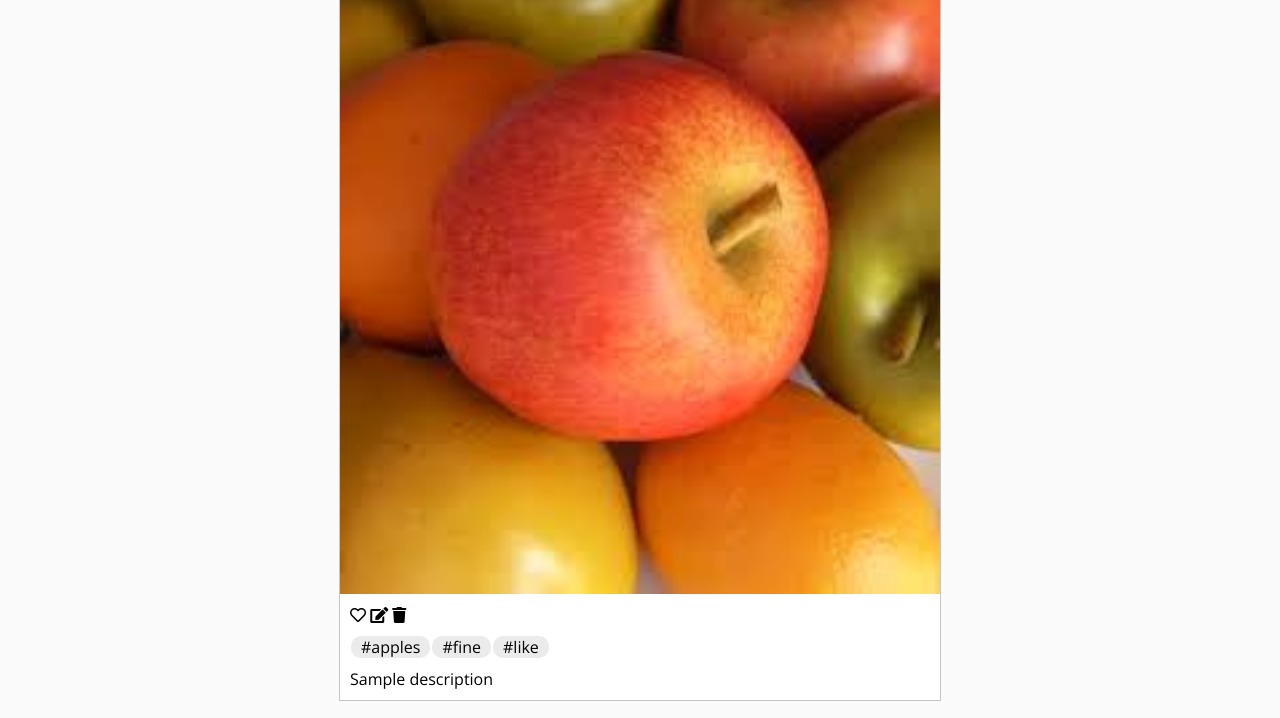
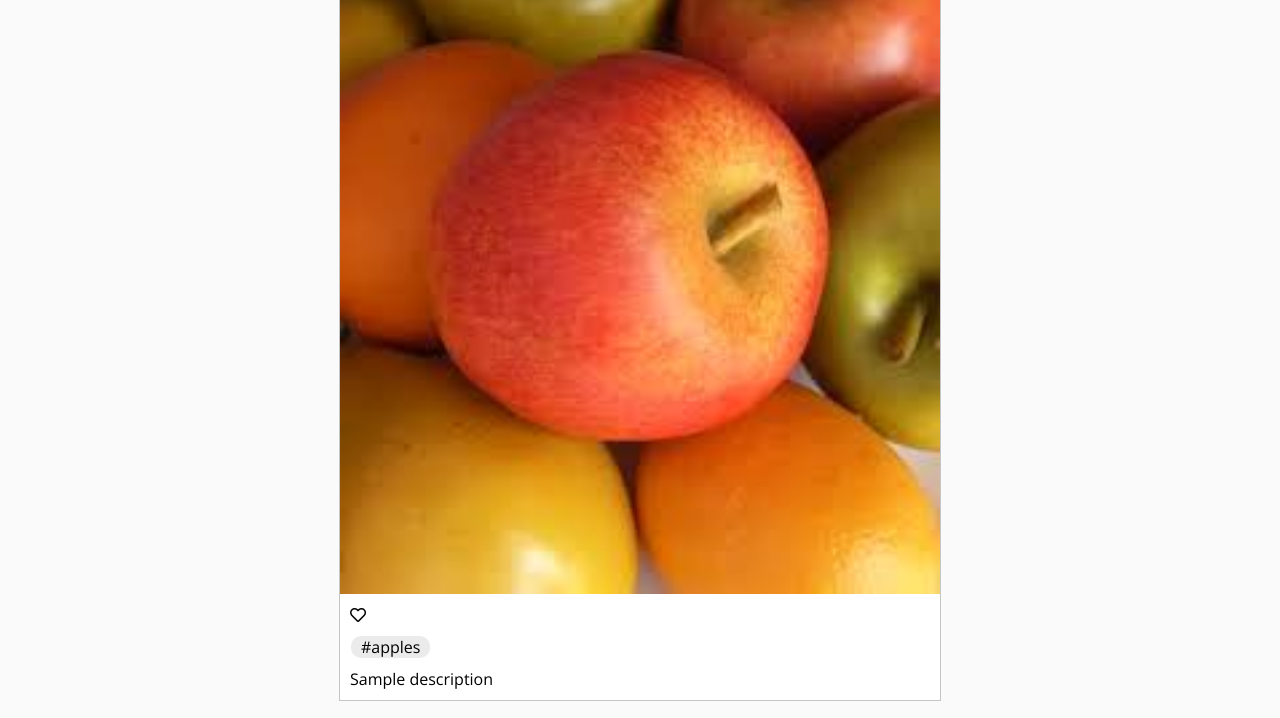
Before and after one commit to NikitaDoroshkin/ep, a plain HTML site: page UI/index.html in a window 1280 px wide. Shown: the part 208-926 px from the top of the page. Drawn offline with nearby package versions, Linux system fonts and the light colour scheme.

Commit message:
task5 changes

```diff
--- a/UI/index.html
+++ b/UI/index.html
@@ -8,6 +8,8 @@
     <link rel="stylesheet" href="styles.css">
     <link href="https://use.fontawesome.com/releases/v5.0.6/css/all.css" rel="stylesheet">
     <link href="https://fonts.googleapis.com/css?family=Open+Sans" rel="stylesheet">
+    <script src="js/photoPosts.js"></script>
+    <script src="js/render.js"></script>
     <title>Shots: photo hosting service</title>
 </head>
 
@@ -29,10 +31,11 @@
 
     <section class="post-container">
         <section class="main-button-container">
-            <button class="main-button"><i class="fas fa-plus"></i>Add new post</button>
+            <button class="main-button">
+                <i class="fas fa-plus"></i> Add new post</button>
         </section>
 
-        <article class="post">
+        <!-- <article id='1' class="post">
             <div class="post-header">
                 <img src="img/user-photo.png" alt="User photo" class="user-photo">
                 <div class="username">user_login</div>
@@ -55,7 +58,7 @@
             </div>
         </article>
 
-        <article class="post">
+        <article id='2' class="post">
             <div class="post-header">
                 <img src="img/user-photo.png" alt="User photo" class="user-photo">
                 <div class="username">user_login</div>
@@ -76,7 +79,7 @@
                 </div>
                 Sample description
             </div>
-        </article>
+        </article> -->
 
         <section class="main-button-container">
             <button class="main-button">more posts</button>
--- a/UI/js/photoPosts.js
+++ b/UI/js/photoPosts.js
@@ -2,14 +2,14 @@
     let database = [
         {
             id: '1',
-            descriprion: 'Sample description',
+            description: 'Sample description',
             createdAt: new Date('2018-01-15T23:00:00'),
             author: 'username',
             photoLink: 'img/sampl1.jpg'
         },
         {
             id: '2',
-            descriprion: 'Sample description',
+            description: 'Sample description',
             createdAt: new Date('2018-02-23T23:30:00'),
             author: 'username',
             photoLink: 'img/sampl1.jpg'
--- a/UI/js/render.js
+++ b/UI/js/render.js
@@ -1,43 +1,137 @@
 var render = (function () {
     const TOP = 10;
 
-    function element(type, className, text) {
+    var user = 'Man';
+
+
+    function element(type, className, text, attributes) {
         var elem = document.createElement(type);
         elem.className = className;
 
         if (text) {
             elem.innerText = text;
         }
+        if (attributes)
+            for (let attr in attributes)
+                elem[attr] = attributes[attr];
 
         return elem;
     }
 
-    function renderFeed(containerClass) {
-        let containerElement = document.getElementsByClassName('post-container'),
-            postElement;
+    function getPostContainer() {
+        return document.getElementsByClassName('post-container');
+    }
+
+    function renderUser() {
+        if (user != null)
+            document.getElementsByClassName('current-username').innerText = user;
+    }
+
+    function renderFeed() {
+        let data = photoPosts.getPosts(0, TOP, {});
+        if (data.type === 'success')
+            data = data.posts;
+
+        for (let i = 0; i < TOP; i++)
+            containerElement.insertBefore(addPost(data[i]), containerElement.children[1]);
+    }
+
+    function addPost(data) {
+        if (typeof data === 'number')
+            data = photoPosts.getPostById(data);
+        if (data.type === 'success')
+            data = data.post;
+        else
+            return false;
+
+
+        let containerElement = getPostContainer(),
+            postElement = element('article', 'post', '', { id: data.id });
 
         function addHeader(postElement, data) {
+            let header = element('div', 'post-header');
+            let image = element('img', 'user-photo', null, {
+                src: 'img/user-photo.png',
+                alt: 'User photo'
+            });
+            let username = element('div', 'username', data.author);
+            header.appendChild(image);
+            header.appendChild(username);
 
+            postElement.appendChild(header);
         }
 
         function addImage(postElement, data) {
+            let imageContainer = element('div', 'post-image');
+            imageContainer.appendChild(element('img', null, null, { src: data.photoLink }));
 
+            postElement.appendChild(imageContainer);
         }
 
         function addFooter(postElement, data) {
+            function addLikesBar(container) {
+                container.appendChild(element('i', 'far fa-heart'));
+                if (user === data.author) {
+                    container.appendChild(element('i', 'fas fa-edit'));
+                    container.appendChild(element('i', 'fas fa-trash'));
+                }
+            };
 
+            function addHashtags(container) {
+                container.appendChild(element('div', 'hashtag', '#apples'));
+            };
+            debugger;
+            let footer = element('div', 'post-footer');
+            let likesBar = element('div', 'likes-bar');
+            let hashtags = element('div', 'hashtags-list');
+            addLikesBar(likesBar);
+            addHashtags(hashtags);
+            footer.appendChild(likesBar);
+            footer.appendChild(hashtags);
+            footer.innerHTML += data.description;
+
+            postElement.appendChild(footer);
         }
 
-        let data = photoPosts.getPosts(0, TOP, {});
-        for (let i = 0; i < TOP; i++) {
-            postElement = element('article', 'post');
+        addHeader(postElement, data);
+        addImage(postElement, data);
+        addFooter(postElement, data);
 
-            addHeader(postElement, data[i]);
-            addImage(postElement, data[i]);
-            addFooter(postElement, data[i]);
-
-            containerElement.appendChild(postElement);
-        }
+        return postElement;
     }
 
+    function removePost(id) {
+        let postContainer = getPostContainer();
+        let postToRemove = postContainer.querySelector('#' + id);
+        if (postToRemove != null && photoPosts.removePhotoPost(id)) {
+            postToRemove.remove();
+            return true;
+        }
+        return false;
+    }
+
+    function editPost(id, changes) {
+        if (!photoPosts.editPhotoPost(id, changes))
+            return false;
+        let postContainer = getPostContainer();
+        let postToEdit = postContainer.querySelector('#' + id);
+        if (postToEdit == null)
+            return false;
+        postToEdit.innerText = addPost(id).innerText;
+        return true;
+    }
+
+    return {
+        renderFeed: renderFeed,
+        addPost: addPost,
+        removePost: removePost,
+        editPost: editPost,
+        renderUser
+    }
 })();
+
+window.onload = function (e) {
+    debugger;
+    let container= document.getElementsByClassName('post-container')[0];
+    container.insertBefore(render.addPost(1), container.children[1]);
+};
```
Lines whose indentation alone changed are shown as unchanged.
